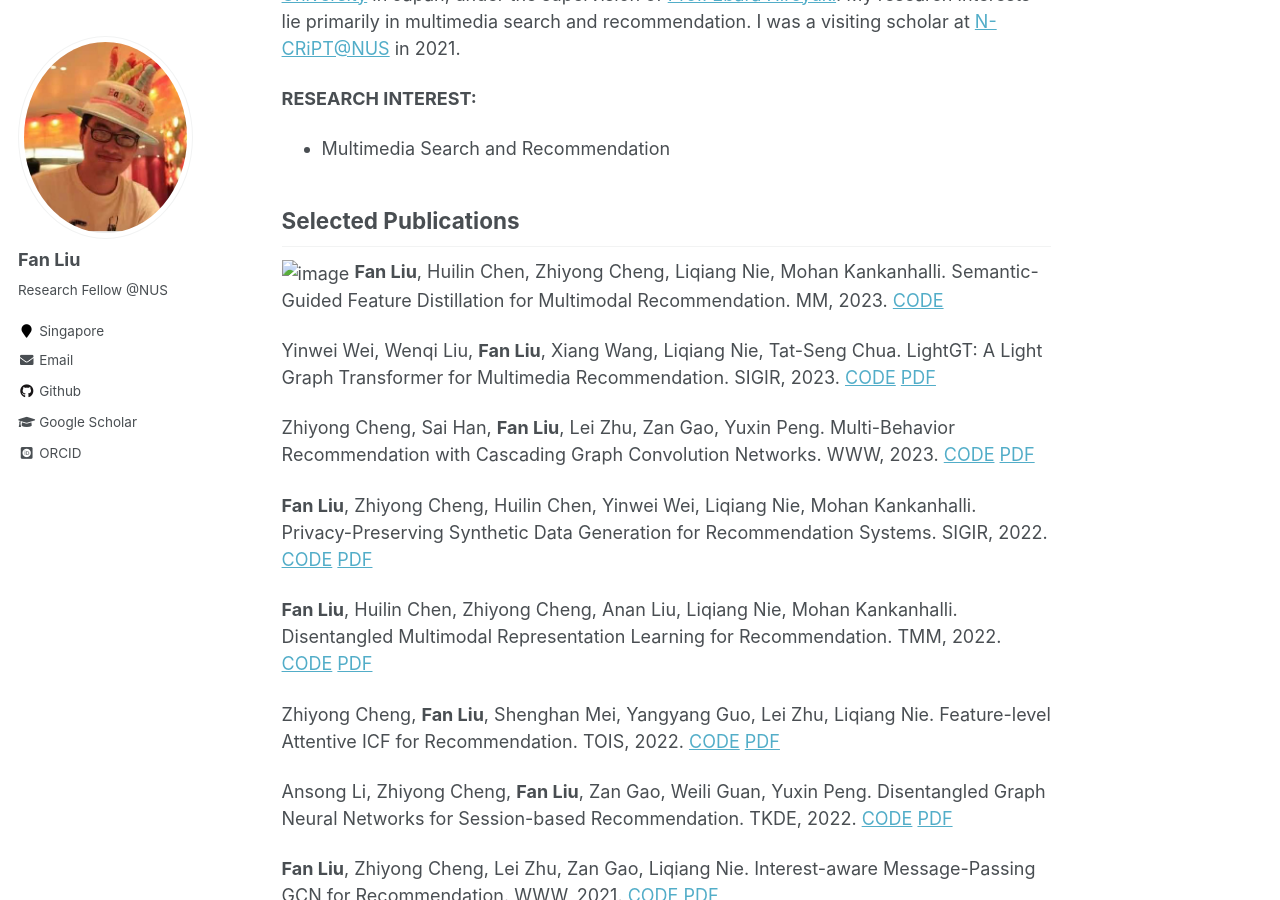
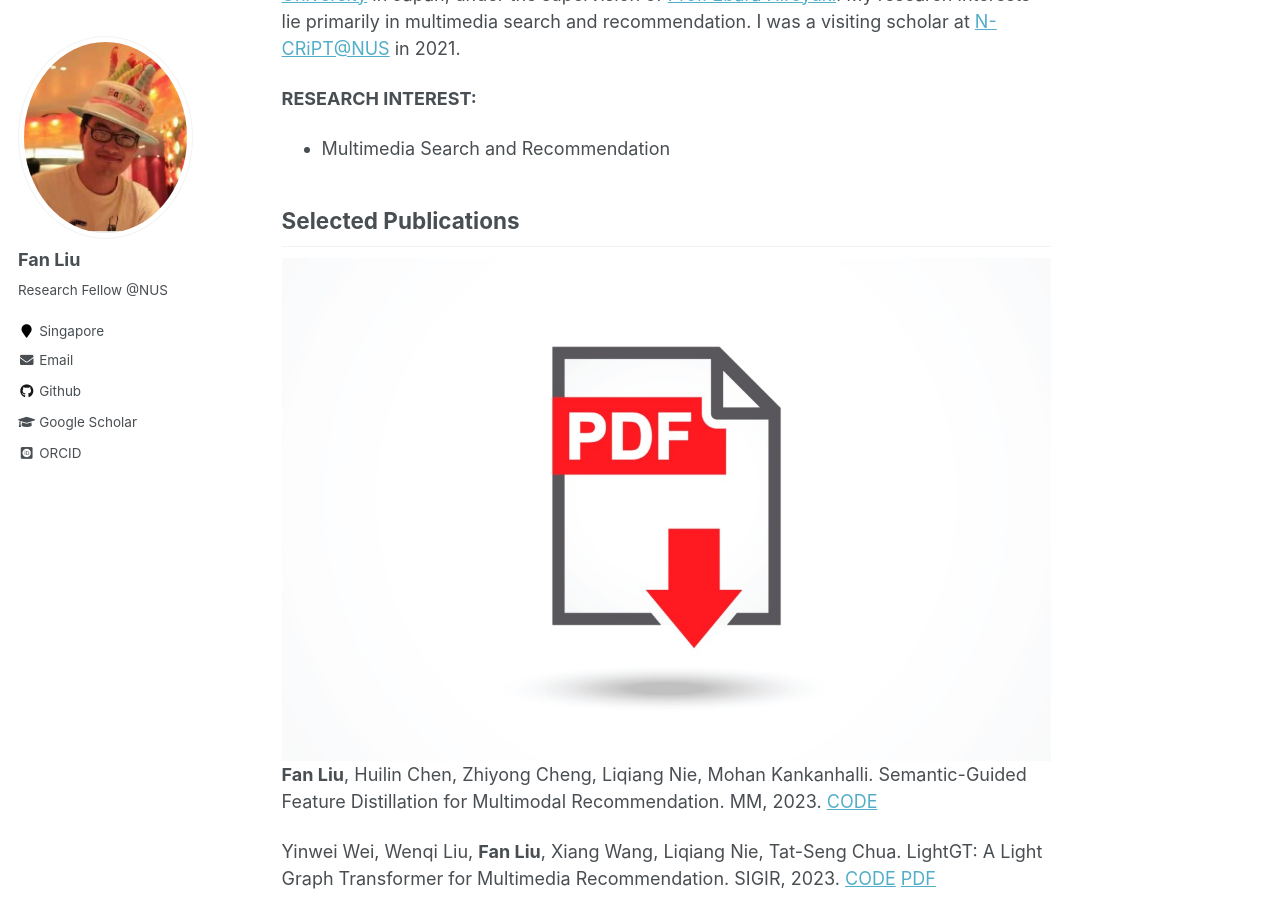
Before and after one commit to liufancs/liufancs.github.io, a Jekyll site: the page built from _pages/about.md, in a window 1280 px wide and 900 px high, scrolled down 410 px. Built offline with Jekyll 4.4.1, drawn with Linux system fonts in a browser that asks for light colours; some web fonts are replaced.

Commit message:
Update about.md

```diff
--- a/_pages/about.md
+++ b/_pages/about.md
@@ -17,7 +17,7 @@ I am currently a Research Fellow with [Prof. Mohan Kankanhalli](https://www.comp
 
 
 ## Selected Publications
-![image]() **Fan Liu**, Huilin Chen, Zhiyong Cheng, Liqiang Nie, Mohan Kankanhalli. Semantic-Guided Feature Distillation for Multimodal
+![image](images/pdf.jpeg) **Fan Liu**, Huilin Chen, Zhiyong Cheng, Liqiang Nie, Mohan Kankanhalli. Semantic-Guided Feature Distillation for Multimodal
 Recommendation. MM, 2023. [CODE](https://github.com/HuilinChenJN/SGFD)
 
 Yinwei Wei, Wenqi Liu, **Fan Liu**, Xiang Wang, Liqiang Nie, Tat-Seng Chua. LightGT: A Light Graph Transformer for Multimedia Recommendation. SIGIR, 2023. [CODE](https://github.com/Liuwq-bit/LightGT) [PDF](https://dl.acm.org/doi/abs/10.1145/3539618.3591716)
```
